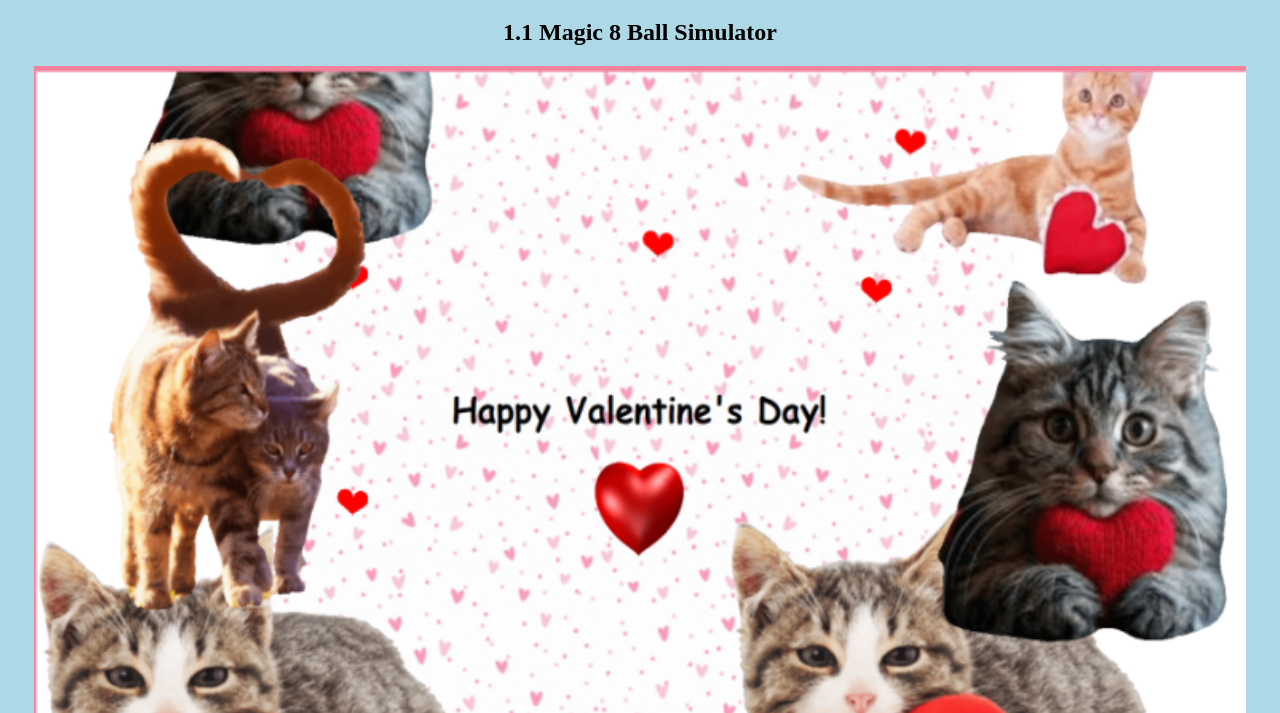
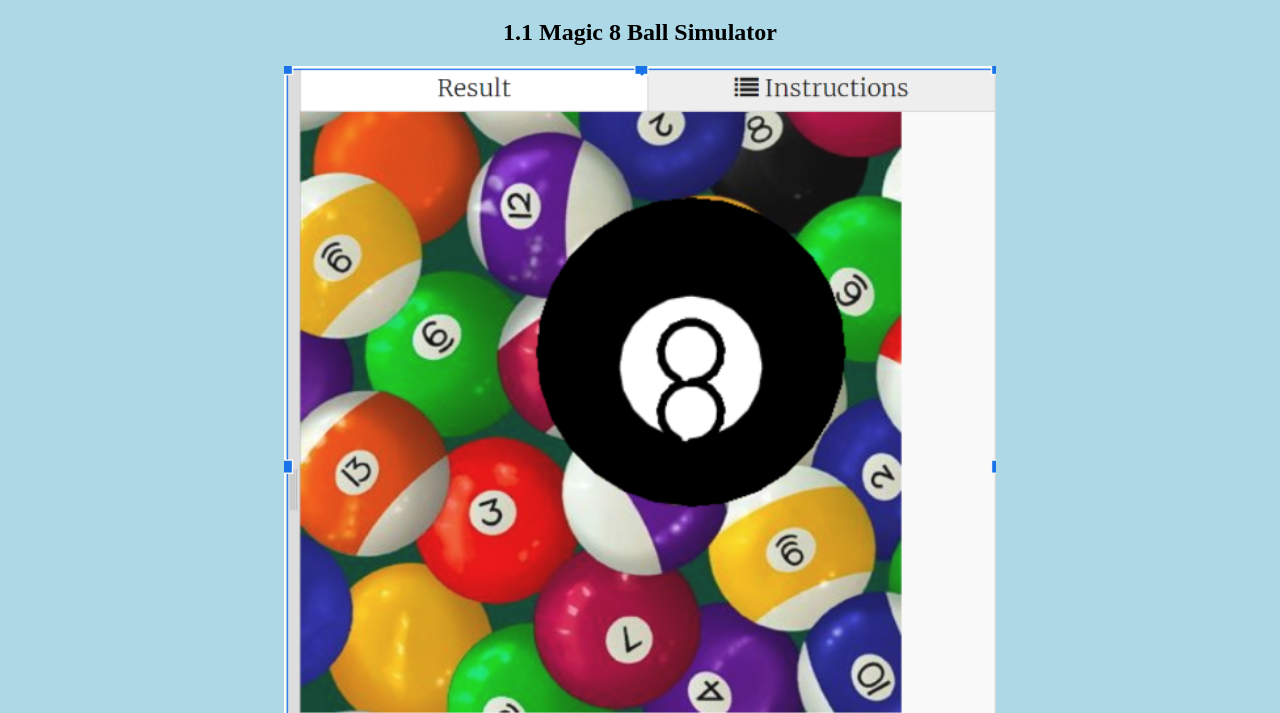
Before and after one commit to etann808/CSP2024, a plain HTML site: page portfolio.html in a window 1280 px wide. Shown: the part 87-800 px from the top of the page. Drawn offline with Linux system fonts and the light colour scheme.

Commit message:
Update portfolio.html

```diff
--- a/portfolio.html
+++ b/portfolio.html
@@ -11,7 +11,7 @@
     <center>
     <h1>This is my Portfolio Page!</h1>
     <h2> 1.1 Magic 8 Ball Simulator</h2>
-    <img src="Capture.PNG" height="800">
+    <img src="8ballsimulator.PNG" height="800">
     <h3> Our first project that Katelyn and I created is a Magic 8 Ball where a user can input any yes/no questions of their choice and the 8 ball will give a variety of different responses. We were able to create a virtual image of a 8 ball and during the thinking process when
     a user asks a question, the virtual 8 ball will vibrate different colors to signify its thinking. The user can ask as many questions as they would like until they want to stop. </h3>
 
@@ -21,6 +21,8 @@
 
     <h2> 1.3 E-Card </h2>
     <img src="Capture.PNG" height="800">
+    <h3> In our third project in CSP, our team created a Valentine's card that involves lots of cats and hearts. We made it where the user/receiver can click on the screen to pop up an infinite amount of hearts and cats.</h3>
+
 
       </a>
     </center>
```
